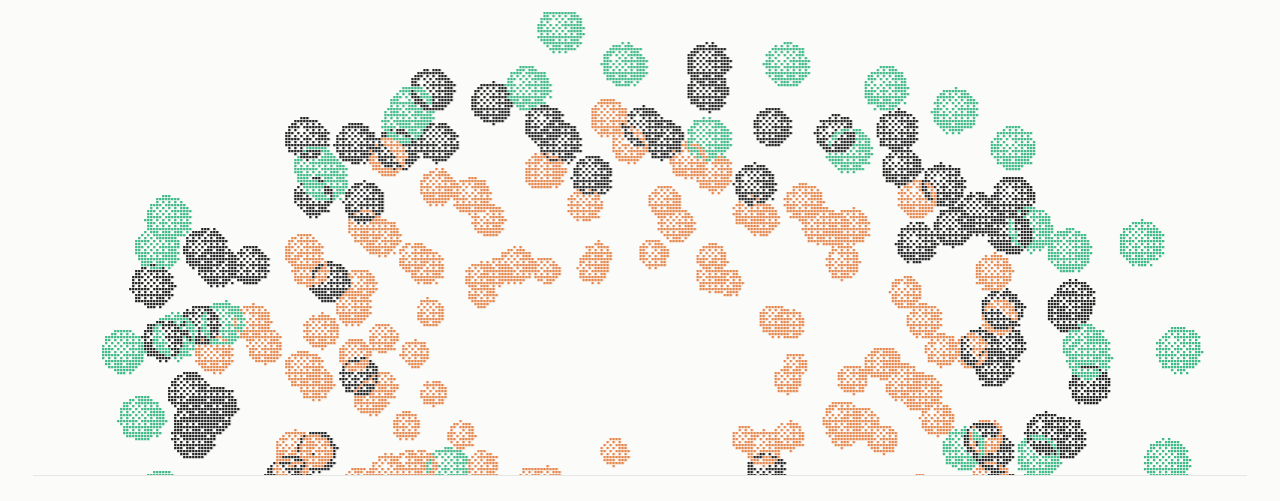
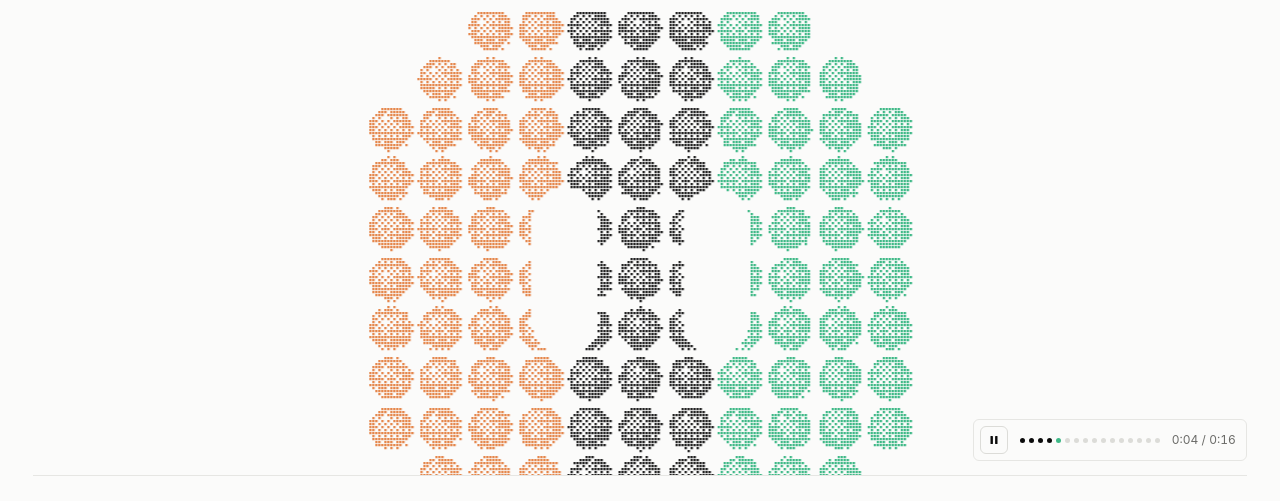
Before and after one commit to PratikRai0101/tally-site, a plain HTML site: page index.html in a window 1280 px wide. Shown: the part 52-553 px from the top of the page. Drawn offline with Linux system fonts and the light colour scheme; animation ran at ten frames a second.

Commit message:
Hero: open on motion, shorter rest, and a reel (pause/play, progress dots, timer)
Visitors read the resting mascot as a still and scrolled past. The loop now
starts on the icon swirling into the mascot, blooms at 2.2 s instead of 3.4 s,
and a small reel in the corner says it's playing and lets anyone pause it.

Co-Authored-By: Claude Opus 5.5 <noreply@anthropic.com>

```diff
--- a/index.html
+++ b/index.html
@@ -34,9 +34,17 @@
     </nav>
   </header>
 
-  <div class="hero" id="hero" role="img" aria-label="Tally's mascot, drawn in dithered dots, blooms open and falls into the three meter columns of the Tally icon, then gathers back.">
+  <div class="hero" id="hero">
     <img class="still" src="img/icon-still.webp" fetchpriority="low" alt="" aria-hidden="true" width="1024" height="1024">
-    <canvas id="spec"></canvas>
+    <canvas id="spec" role="img" aria-label="Tally's mascot, drawn in dithered dots, blooms open and falls into the three meter columns of the Tally icon, then gathers back."></canvas>
+    <div class="reel" id="reel" hidden>
+      <button class="reel-btn" id="reelbtn" type="button" aria-label="Pause the animation">
+        <svg class="i-pause" viewBox="0 0 12 12" aria-hidden="true"><rect x="2.5" y="2" width="2.4" height="8" rx=".6"/><rect x="7.1" y="2" width="2.4" height="8" rx=".6"/></svg>
+        <svg class="i-play" viewBox="0 0 12 12" aria-hidden="true"><path d="M3.5 2.2v7.6a.5.5 0 0 0 .76.43l6.1-3.8a.5.5 0 0 0 0-.86l-6.1-3.8a.5.5 0 0 0-.76.43z"/></svg>
+      </button>
+      <span class="reel-dots" id="reeldots" aria-hidden="true"></span>
+      <span class="reel-time" id="reeltime" aria-hidden="true">0:00 / 0:16</span>
+    </div>
   </div>
 
   <main id="main">
--- a/site.css
+++ b/site.css
@@ -44,6 +44,19 @@ nav a:hover { color: var(--ink); }
 .hero canvas, .hero .still { position: absolute; inset: 0; width: 100%; height: 100%; display: block; }
 .hero .still { object-fit: contain; object-position: 50% 100%; }
 .hero.live .still { display: none; }
+/* the reel: says "this is playing", and lets anyone pause it (WCAG 2.2.2) */
+.reel { position: absolute; right: 0; bottom: 14px; display: flex; align-items: center; gap: 12px; padding: 6px 10px 6px 6px;
+  background: var(--ground); border: 1px solid var(--hair); border-radius: var(--r-s); font-size: 12px; color: var(--muted); font-variant-numeric: tabular-nums; }
+.reel[hidden] { display: none; }
+.reel-btn { width: 28px; height: 28px; display: grid; place-items: center; border: 1px solid var(--grid); border-radius: var(--r-s); background: transparent; color: var(--ink); cursor: pointer; }
+.reel-btn:hover { border-color: var(--ink); }
+.reel-btn svg { width: 12px; height: 12px; fill: currentColor; }
+.reel-btn .i-play, .reel.paused .reel-btn .i-pause { display: none; }
+.reel.paused .reel-btn .i-play { display: block; }
+.reel-dots { display: flex; gap: 4px; }
+.reel-dots i { width: 5px; height: 5px; border-radius: 50%; background: var(--grid); transition: background .25s; }
+.reel-dots i.on { background: var(--ink); }
+.reel-dots i.now { background: var(--green); }
 
 .bar { display: flex; align-items: center; gap: 12px; padding: 28px 0 22px; flex-wrap: wrap; }
 .btn { display: inline-flex; align-items: center; gap: 10px; min-height: 40px; padding: 0 18px; border-radius: var(--r-s); background: var(--btn); color: var(--btn-ink);
@@ -173,6 +186,8 @@ footer { border-top: 1px solid var(--hair); padding-top: 40px; }
 }
 /* phone */
 @media (max-width: 560px) {
+  .reel { bottom: 10px; gap: 8px; padding: 4px 8px 4px 4px; }
+  .reel-dots { display: none; }
   nav a.hide-s { display: none; }
   .hero { height: min(62vh, 96vw); }
   .bar { padding-top: 20px; }
--- a/site.js
+++ b/site.js
@@ -50,7 +50,7 @@
     sx.globalCompositeOperation = "source-over"; sx.fillStyle = "#000"; sx.fillRect(0, 0, sw2, sh2); sx.globalCompositeOperation = "lighten";
     let mascotness = 0;
     for (const p of P) {
-      const d = p.j * 0.45, toB = ease(lin(t, 3.4 + d, 5.4 + d)), toI = ease(lin(t, 7.0 + (p.r / 20) * 0.7, 8.8 + (p.r / 20) * 0.7)), back = ease(lin(t, 12.0 + d, 14.2 + d));
+      const d = p.j * 0.45, toB = ease(lin(t, 2.2 + d, 4.2 + d)), toI = ease(lin(t, 7.0 + (p.r / 20) * 0.7, 8.8 + (p.r / 20) * 0.7)), back = ease(lin(t, 12.0 + d, 14.2 + d));
       let pos;
       const m = mascotPos(p), b = bloomPos(p, time), ic = iconPos(p);
       if (t < 7.0) pos = [mix(m[0], b[0], toB), mix(m[1], b[1], toB), mix(m[2], b[2], toB)];
@@ -65,9 +65,9 @@
       sx.fillStyle = g; sx.beginPath(); sx.arc(x, y, r, 0, 6.2832); sx.fill();
     }
     // the face: eyes cut out of the mascot, following the pointer; one blink per loop
-    mascotness = t < 8 ? 1 - ease(lin(t, 3.4, 4.0)) : ease(lin(t, 13.8, 14.6));
+    mascotness = t < 8 ? 1 - ease(lin(t, 2.2, 2.8)) : ease(lin(t, 13.8, 14.6));
     if (mascotness > 0.01) {
-      const { S, cy: mcy } = mFrame(), k = S / 320, blink = Math.max(0, 1 - Math.abs(t - 2.4) / 0.09) + Math.max(0, 1 - Math.abs(t - 15.2) / 0.09);
+      const { S, cy: mcy } = mFrame(), k = S / 320, blink = Math.max(0, 1 - Math.abs(t - 1.3) / 0.09) + Math.max(0, 1 - Math.abs(t - 15.2) / 0.09);
       sx.globalCompositeOperation = "source-over"; sx.fillStyle = `rgba(0,0,0,${mascotness})`;
       [116, 204].forEach((ex) => { const cx = sw2 / 2 + (ex - 160) * k + look[0] * 16 * k, cy = mcy + (156 - 160) * k + look[1] * 12 * k, w = 40 * k, h = 98 * k * (1 - 0.88 * Math.min(1, blink));
         sx.beginPath(); sx.roundRect(cx - w / 2, cy - h / 2, w, h, w / 2); sx.fill(); });
@@ -102,21 +102,44 @@
 
   // ---------- run the specimen and the clock ----------
   size(); drawClock();
-  addEventListener("resize", () => { size(); drawClock(); if (reduce) frame(1); });
-  new MutationObserver(() => { drawClock(); if (reduce) frame(1); drawWord(); }).observe(root, { attributes: true, attributeFilter: ["data-theme"] });
+  addEventListener("resize", () => { size(); drawClock(); if (typeof clock !== "undefined" && !playing) frame(clock); });
+  new MutationObserver(() => { drawClock(); if (typeof clock !== "undefined" && !playing) frame(clock); drawWord(); }).observe(root, { attributes: true, attributeFilter: ["data-theme"] });
   hero.classList.add("live");
   const params = new URLSearchParams(location.search), fixed = params.has("t") ? +params.get("t") : null;
-  if (reduce) frame(1);
+  // The loop opens on the icon (the same picture as the still image shown before this script runs),
+  // so the first thing a visitor sees is motion: the meters swirl into the mascot, which then blooms.
+  // The reel (play/pause, a dot per second, a timer) says it's playing and lets anyone pause it.
+  const START = 11.4, reel = document.getElementById("reel"), rbtn = document.getElementById("reelbtn"),
+    rdots = document.getElementById("reeldots"), rtime = document.getElementById("reeltime");
+  rdots.innerHTML = "<i></i>".repeat(LOOP); const dots = [...rdots.children];
+  let clock = reduce ? LOOP + 1 : START, playing = !reduce, visible = true, last = performance.now(), shown = -1, raf = 0;
+  const fmt = (x) => `0:${String(x).padStart(2, "0")}`;
+  function paintReel() {
+    const sec = Math.floor((clock - START) % LOOP);
+    if (sec === shown) return; shown = sec;
+    dots.forEach((d, i) => { d.className = i < sec ? "on" : i === sec ? "now" : ""; });
+    rtime.textContent = `${fmt(sec)} / ${fmt(LOOP)}`;
+  }
+  function setPlaying(on) {
+    playing = on; reel.classList.toggle("paused", !on);
+    rbtn.setAttribute("aria-label", on ? "Pause the animation" : "Play the animation");
+    if (on && !raf) { last = performance.now(); raf = requestAnimationFrame(tick); }
+  }
+  function tick(now) {
+    raf = 0;
+    if (!playing) return;
+    if (visible && !document.hidden) { clock += Math.min(0.1, (now - last) / 1000); frame(clock); paintReel(); }
+    last = now; raf = requestAnimationFrame(tick);
+  }
+  rbtn.addEventListener("click", () => setPlaying(!playing));
+  new IntersectionObserver(([e]) => (visible = e.isIntersecting)).observe(hero);
+  if (fixed !== null) frame(fixed);
   else {
-    let visible = true, t0 = performance.now(), paused = 0, last = t0;
-    new IntersectionObserver(([e]) => (visible = e.isIntersecting)).observe(hero);
-    (function tick(now) {
-      if (fixed !== null) { frame(fixed); return; }
-      if (visible && !document.hidden) frame((now - t0 - paused) / 1000); else paused += now - last;
-      last = now; requestAnimationFrame(tick);
-    })(performance.now());
-    setInterval(() => { if (!document.hidden) { left = Math.max(0, left - 1); drawClock(); } }, 1000);
+    reel.hidden = false; frame(clock); paintReel(); setPlaying(playing);
+    // a paused reel still answers the pointer: the mascot's eyes keep following it
+    hero.addEventListener("pointermove", () => { if (!playing) requestAnimationFrame(() => frame(clock)); });
   }
+  setInterval(() => { if (!document.hidden && !reduce) { left = Math.max(0, left - 1); drawClock(); } }, 1000);
 
   // ---------- menu bar labels: percent / cost / tokens ----------
   const seg = [...document.querySelectorAll(".seg button")], shots = [...document.querySelectorAll("#mbplate img")];
```
Also changed, not shown: 1 other file.
